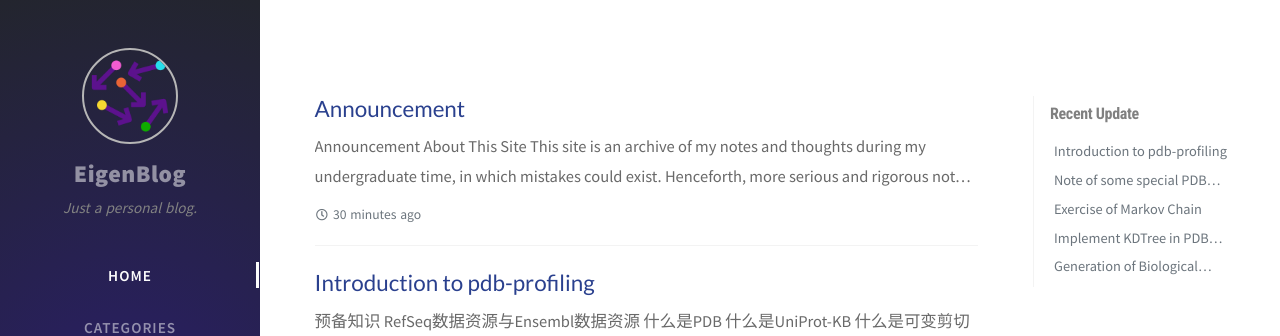
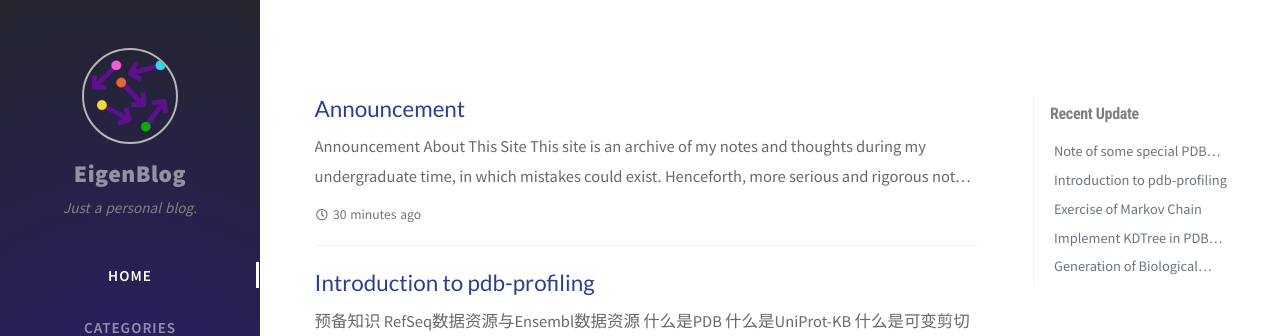
Before and after one commit to NatureGeorge/eigenblog, a Jekyll site: the page built from index.html, in a window 1280 px wide. Shown: the top 336 px of the page. Built offline with Jekyll 4.4.1, drawn with Linux system fonts in a browser that asks for light colours; nearby versions of some CDN libraries; formulas are drawn with MathJax 3; the list of posts is cut into pages by our own code; comment, search, counter and statistics services are not loaded; part of the change alters nothing that is shown.

```diff
--- a/_data/updates.yml
+++ b/_data/updates.yml
@@ -84,7 +84,7 @@
   lastmod: '2020-05-21 12:03:54 +0800'
 -
   filename: 'REDO'
-  lastmod: '2020-11-25 12:23:08 +0800'
+  lastmod: '2022-02-02 14:16:54 +0800'
 -
   filename: 'proteomics-informatics-task1'
   lastmod: '2020-05-21 12:03:54 +0800'
```
